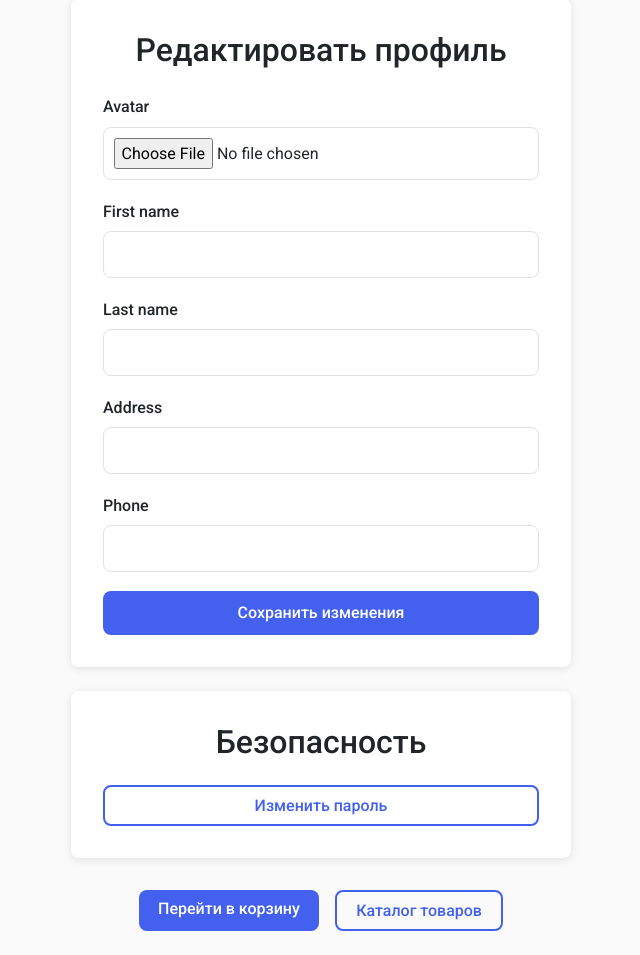
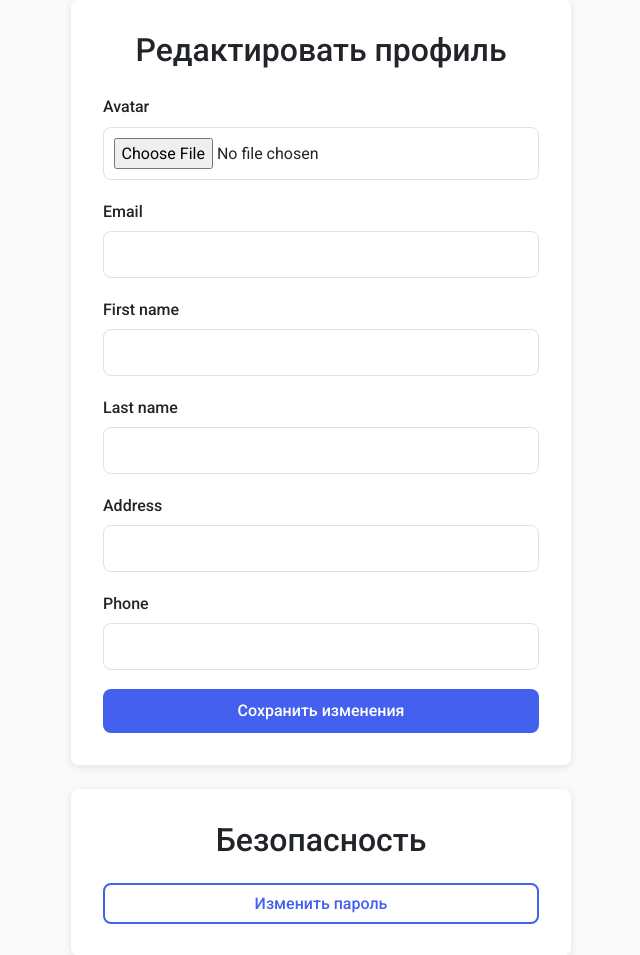
Before and after one commit to makstyrin1/Diploma_Project, a Django app: template accounts/templates/accounts/profile.html in a window 1280 px wide. Shown: the part 156-1111 px from the top of the page, without its empty margins (319-959 px from the left). Run offline with Django 5.2, Linux system fonts and the light colour scheme; the template is opened without the code that fills it: most values are stand-ins (such as "Sample title", 1, 10 or a date in 2020); form fields are guessed from the names that the template uses.

Commit message:
Добавил email

```diff
--- a/accounts/models.py
+++ b/accounts/models.py
@@ -8,6 +8,7 @@ class Profile(models.Model):
     user = models.OneToOneField(User, on_delete=models.CASCADE, related_name='profile')
     first_name = models.CharField('Имя', max_length=100, blank=True)
     last_name = models.CharField('Фамилия', max_length=100, blank=True)
+    email = models.EmailField(blank=True)
     address = models.TextField('Адрес', blank=True)
     phone = models.CharField('Телефон', max_length=16, blank=True)
     avatar = models.ImageField('Аватар', upload_to='avatars/', blank=True, null=True)
--- a/accounts/templates/accounts/profile.html
+++ b/accounts/templates/accounts/profile.html
@@ -5,10 +5,16 @@
 {% block content %}
 <div class="profile-page">
     <h1 class="page-title">Личный кабинет</h1>
+
+    <!-- Основная информация (всегда видна) -->
+
+    <!-- Форма редактирования профиля -->
     <div class="auth-form" style="margin-top: 1.5rem;">
         <h2 class="form-title">Редактировать профиль</h2>
         <form method="post" enctype="multipart/form-data" id="profile-form">
             {% csrf_token %}
+
+            <!-- Аватар: отображение и управление -->
             <div class="form-group">
                 {% if not user.profile.avatar %}
                 {{ form.avatar.label_tag }}
@@ -27,6 +33,8 @@
                         <p><strong>Дата регистрации:</strong> {{ user.date_joined|date:"d.m.Y" }}</p>
                     </div>
                 </div>
+
+                <!-- Скрытые поля для Django -->
                 <input type="checkbox" name="avatar-clear" id="id_avatar-clear" style="display: none;">
                 <input type="file" name="avatar" accept="image/*" id="id_avatar" style="display: none;"
                     onchange="this.form.submit()">
@@ -40,6 +48,16 @@
                 <div class="form-error">{{ form.avatar.errors }}</div>
                 {% endif %}
             </div>
+
+            <!-- Остальные поля -->
+            <div class="form-group">
+                {{ form.email.label_tag }}
+                {{ form.email }}
+                {% if form.email.errors %}
+                <div class="form-error">{{ form.email.errors }}</div>
+                {% endif %}
+            </div>
+
             <div class="form-group">
                 {{ form.first_name.label_tag }}
                 {{ form.first_name }}
@@ -75,18 +93,26 @@
             <button type="submit" class="btn btn--block" style="padding: 10px;">Сохранить изменения</button>
         </form>
     </div>
+
+    <!-- Смена пароля -->
     <div class="auth-form" style="margin-top: 1.5rem;">
         <h2 class="form-title">Безопасность</h2>
         <a href="{% url 'change_password' %}" class="btn btn--outline btn--block">Изменить пароль</a>
     </div>
+
+    <!-- Действия -->
     <div class="profile-actions" style="margin-top: 2rem;">
         <a href="{% url 'cart_detail' %}" class="btn">Перейти в корзину</a>
         <a href="{% url 'product_list' %}" class="btn btn--outline">Каталог товаров</a>
     </div>
+
+    <!-- Мои заказы — кнопка -->
     <div class="auth-form" style="margin-top: 2rem;">
         <h2 class="form-title">Заказы</h2>
         <a href="{% url 'order_list' %}" class="btn btn--block">Посмотреть мои заказы</a>
     </div>
+
+    <!-- Сообщения -->
     {% if messages %}
     {% for message in messages %}
     <div class="alert alert-success"
```
Also changed, not shown: accounts/forms.py (+16 -1 lines), accounts/migrations/0004_profile_email.py (added).
